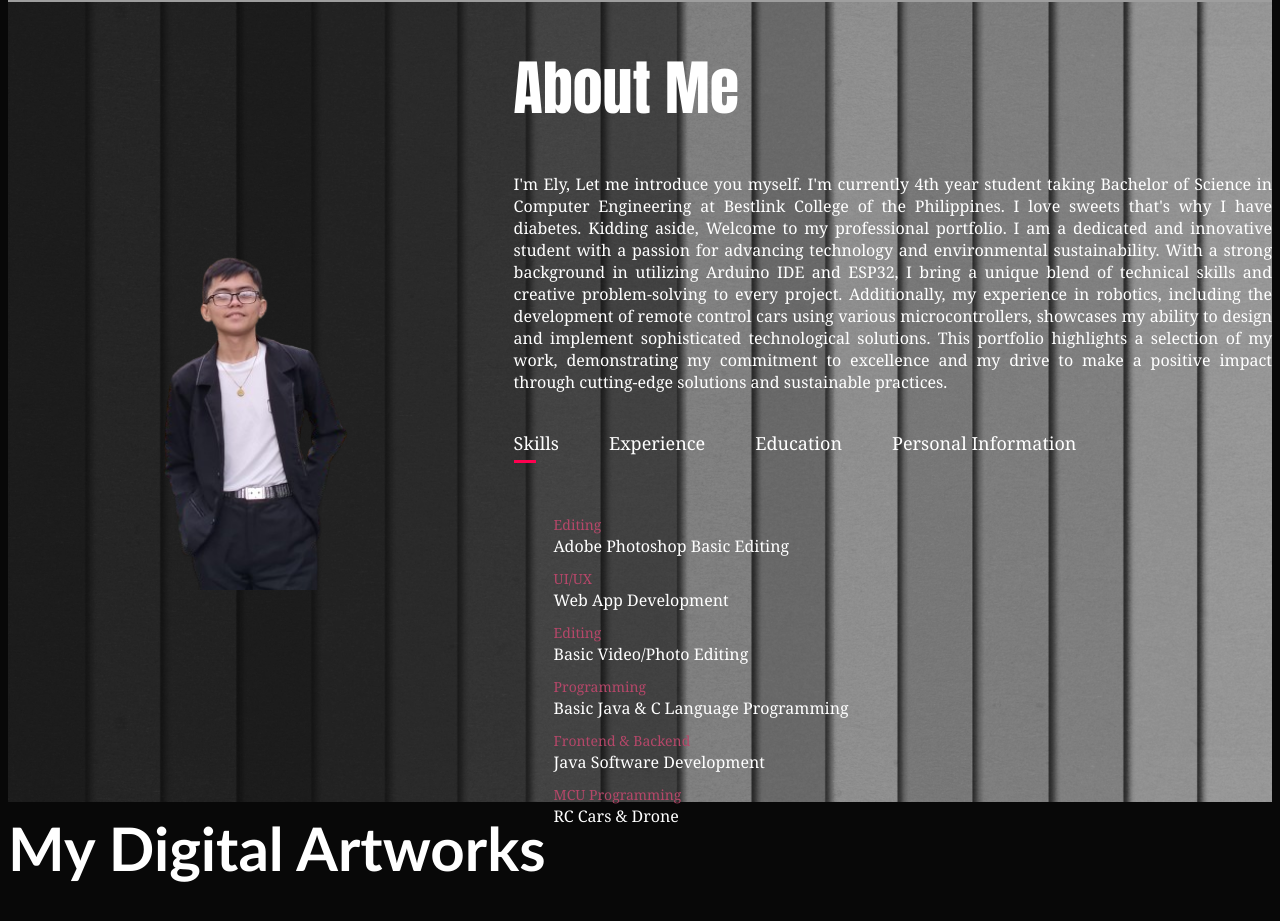
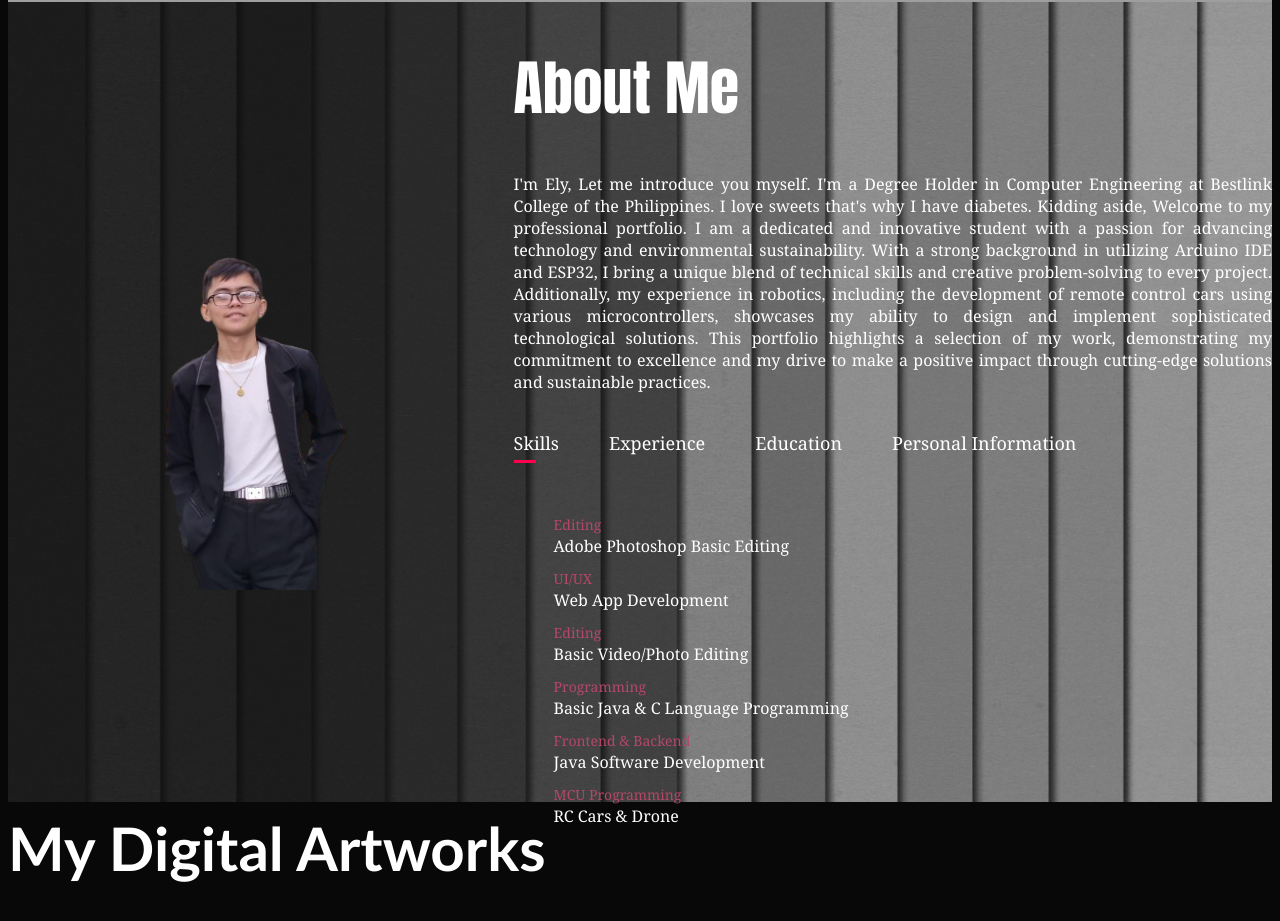
Before and after one commit to eliwithani19/1stWebsite, a plain HTML site: page index.html in a window 1280 px wide. Shown: the part 806-1727 px from the top of the page. Drawn offline with Linux system fonts and the light colour scheme; grey boxes are pictures that could not be loaded.

Commit message:
Update index.html

```diff
--- a/index.html
+++ b/index.html
@@ -38,7 +38,7 @@
             </div>
             <div class="about-col-2">
                 <h1 class="sub-title"><span>About Me</span></h1>
-                <p>I'm Ely, Let me introduce you myself. I'm currently 4th year student taking Bachelor of Science in Computer Engineering
+                <p>I'm Ely, Let me introduce you myself. I'm a Degree Holder in Computer Engineering
                     at Bestlink College of the Philippines. I love sweets that's why I have diabetes. Kidding aside, Welcome to my professional portfolio.
                     I am a dedicated and innovative student with a passion for advancing technology and environmental sustainability.
                     With a strong background in utilizing Arduino IDE and ESP32, I bring a unique blend of technical skills and creative problem-solving to every project.
```
